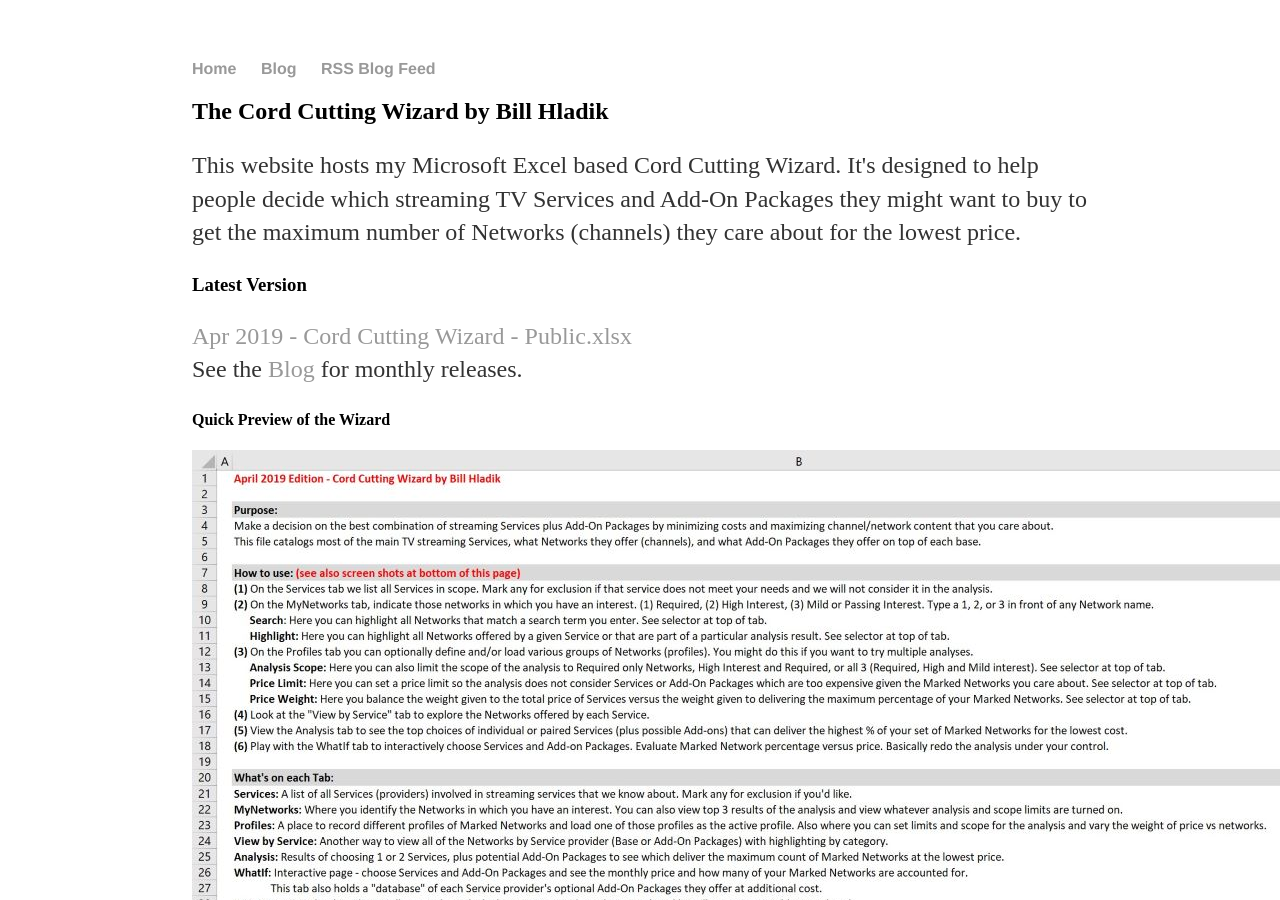
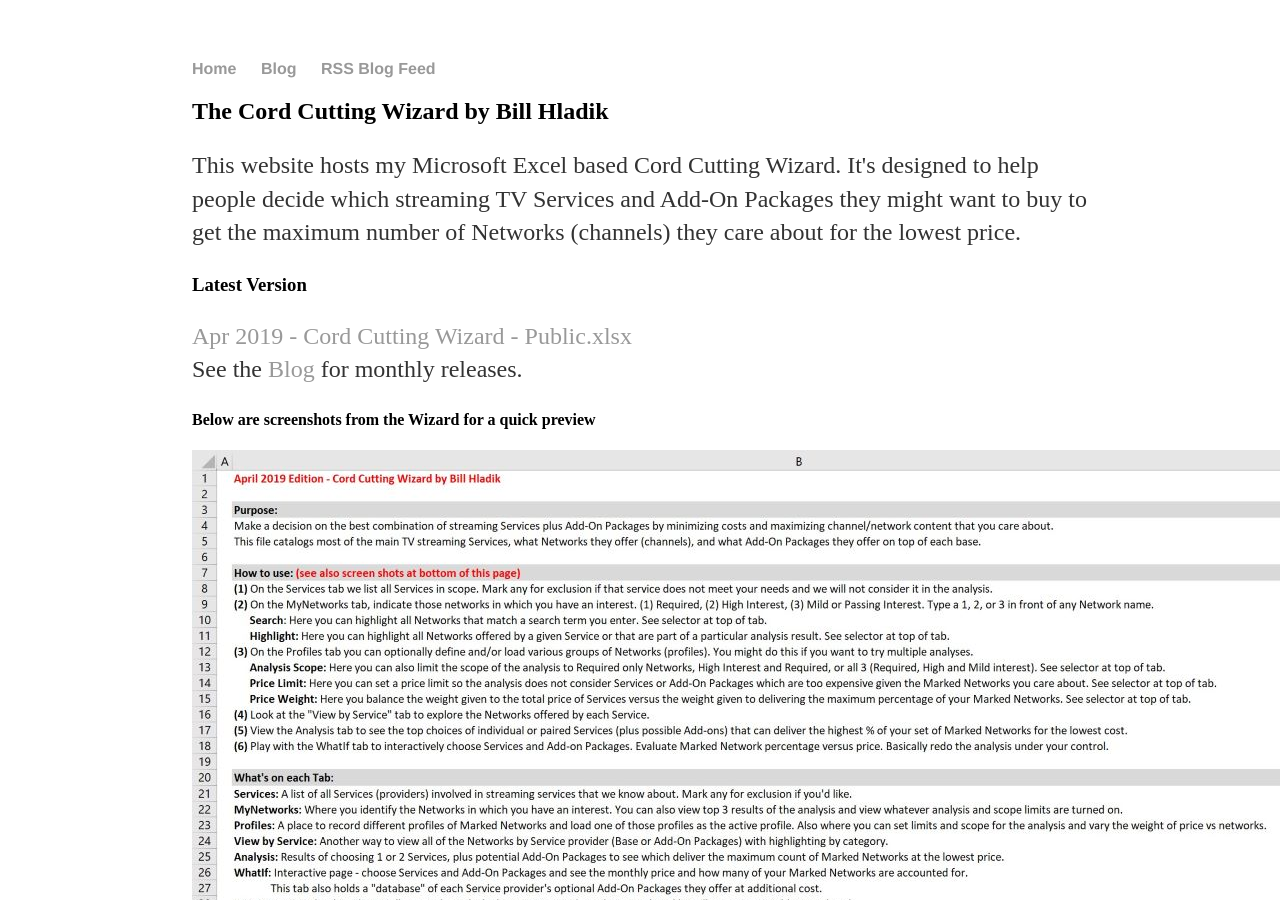
Before and after one commit to wjhladik/wjhladik.github.io, a Jekyll site: the page built from index.html, in a window 1280 px wide and 900 px high. Built offline with Jekyll 4.4.1, drawn with Linux system fonts in a browser that asks for light colours.

Commit message:
Update index.html

```diff
--- a/index.html
+++ b/index.html
@@ -12,7 +12,7 @@
 	<p><a href="Apr 2019 - Cord Cutting Wizard - Public.xlsx">Apr 2019 - Cord Cutting Wizard - Public.xlsx</a>
 		<br>See the <a href="/blog">Blog</a> for monthly releases.
 <p>
-	<h4>Quick Preview of the Wizard</h4>
+	<h4>Below are screenshots from the Wizard for a quick preview</h4>
 	<img src="/Read Me.jpg">
 	<hr><p>
 	<img src="/Services.jpg">
```
